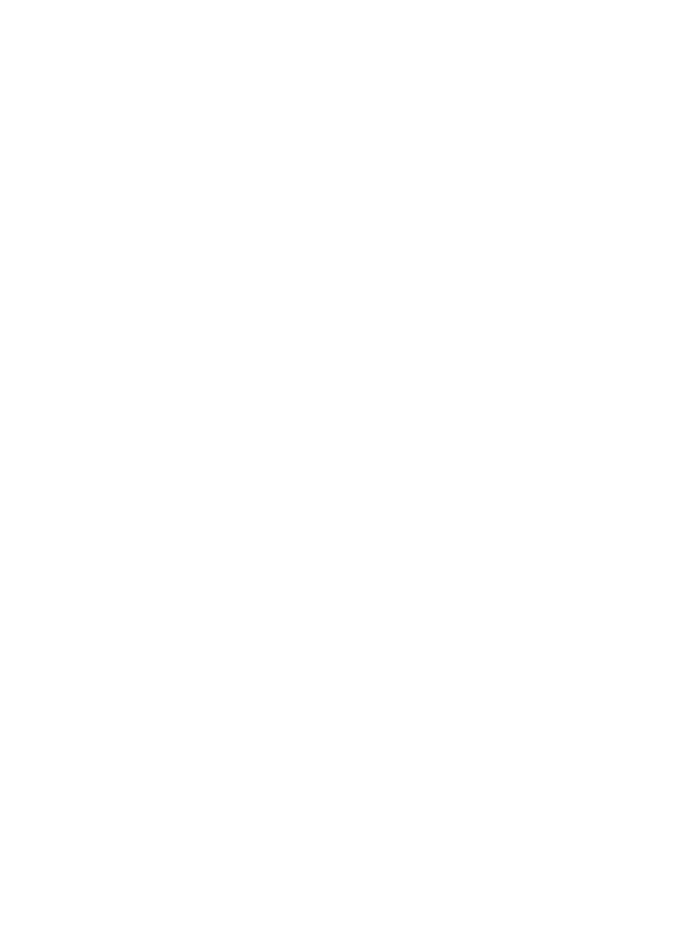
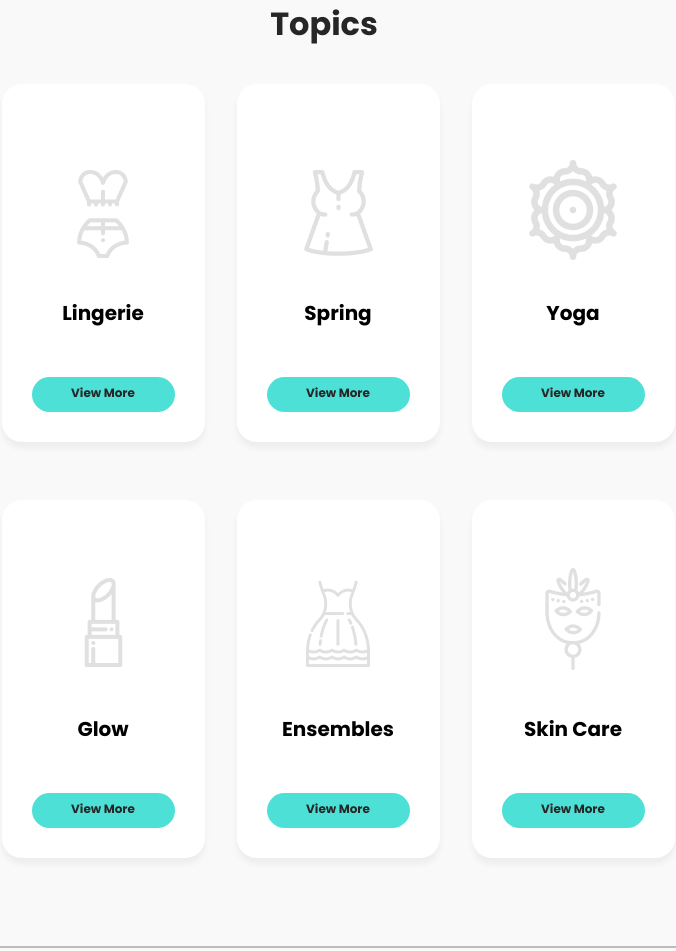
Before and after one commit to gnizharadze/Lux-Ventus-b-6, a plain HTML site: page index.html in a window 1280 px wide. Shown: the whole page, without its empty margins (336-1012 px from the left). Before the commit the page ends 800 px from the top, so only its background shows below. Drawn offline with Linux system fonts and the light colour scheme.

Commit message:
Added Topic Section

```diff
--- a/index.html
+++ b/index.html
@@ -8,5 +8,49 @@
     <link href="https://fonts.googleapis.com/css2?family=Poppins:wght@400;500;600;700&display=swap" rel="stylesheet">
 </head>
   </head>
-  <body></body>
+  <body class="container">
+     <!-- Topics Section -->
+
+     <section class="Topics-section">
+      <h1 class="topics-header">Topics</h1>
+      <div class="services">
+          <div class="topic-card">
+              <img src="assets/images/lingerie-underwear.png" alt="Lingerie" class="lingerie-pic">
+              <p class="topics-text-lingerie">Lingerie</p>
+              <a href="#" class="button">View More</a>
+          </div>
+
+          <div class="topic-card">
+              <img src="assets/images/dress.png" alt="spring" class="spring-pic">
+              <p class="topics-text-spring">Spring</p>
+              <a href="#" class="button">View More</a>
+          </div>
+
+          <div class="topic-card">
+              <img src="assets/images/chakra.png" alt="yoga" class="yoga-pic">
+              <p class="topics-text-yoga">Yoga</p>
+              <a href="#" class="button">View More</a>
+          </div>
+
+          <div class="topic-card">
+              <img src="assets/images/lipstick.png" alt="glow" class="glow-pic">
+              <p class="topics-text-glow">Glow</p>
+              <a href="#" class="button">View More</a>
+          </div>
+
+          <div class="topic-card">
+              <img src="assets/images/dress-wedding-dress.png" alt="ensemble" class="ensembles-pic">
+              <p class="topics-text-ensembles">Ensembles</p>
+              <a href="#" class="button">View More</a>
+          </div>
+
+          <div class="topic-card">
+              <img src="assets/images/mask-theater.png" alt="skin-care" class="skin-care-pic">
+              <p class="topics-text-skin-care">Skin Care</p>
+              <a href="#" class="button">View More</a>
+          </div>
+      </div>
+     </section>
+    <div class="border"></div>
+  </body>
 </html>
--- a/style.css
+++ b/style.css
@@ -8,3 +8,179 @@
 body {
   font-family: "Poppins", sans-serif;
 }
+
+
+
+/* ეს იგივე body-ია და თუ გინდათ ან body დატოვეთ თუ გინდათ ეს */
+ .container {
+  font-family: poppins;
+  background-color: #F9F9F9;
+  max-width: 1440px;
+  width: 100%;
+  margin: 0 auto;
+}
+
+
+
+/* Topics Section */
+
+
+
+.topics-header {
+  width: 282px;
+  height: 36px;
+  font-weight: 700;
+  font-size: 32px;
+  color: #262626;
+  margin-left: 84px;
+
+}
+
+.topic-card {
+  display: flex;
+  flex-direction: column;
+  gap: 20px 85px;
+  width: max-content;
+  padding: 51px 30px 30px 30px;
+  background-color: #ffffff;
+  align-items: center;
+  margin-top: 48px;
+  border-radius: 20px;
+  box-shadow: 0 6px 6px #0000000D ;
+}
+
+.topic-card:hover {
+  transform: translateY(-10px);
+  cursor: pointer;
+}
+
+
+
+.lingerie-pic, .spring-pic{
+  margin-top: 51px;
+}
+
+.yoga-pic {
+  margin-top: 41px;
+}
+
+.glow-pic {
+  margin-top: 43px;
+}
+
+.ensembles-pic {
+  margin-top: 46px;
+}
+
+.skin-care-pic {
+  margin-top: 33px;
+}
+
+.topics-text-lingerie, .topics-text-spring, .topics-text-yoga,
+.topics-text-glow, .topics-text-ensembles, .topics-text-skin-care{
+  font-weight: 700;
+  font-size: 20px;
+  line-height: 30px;
+
+}
+
+.topics-text-lingerie {
+  margin-top: 20px;
+}
+
+.topics-text-spring {
+  margin-top: 5px;
+}
+
+.topics-text-yoga {
+  margin-top: 18px;
+}
+
+.topics-text-glow, .topics-text-ensembles {
+  margin-top: 27px;
+}
+
+.topics-text-skin-care {
+  margin-top: 24px;
+}
+
+.services {
+  display: flex;
+  justify-content: center;
+  align-items: center;
+  gap: 10px;
+}
+
+.button {
+  background-color: #4CE0D7;
+  margin-top: 29px;
+  width: 143px;
+  height: 35px;
+  text-align: center;
+  padding-top: 7px;
+  border-radius: 40px;
+  color: #262626;
+  font-weight: 700;
+  font-size: 12px;
+  line-height: 18px;
+  text-decoration: none;
+}
+
+.button:hover {
+  background-color: #262626;
+  color: #4CE0D7;
+}
+
+.border {
+  border: 1px solid #BCBCBC;;
+  width: 1267px;
+  margin-top: 87.5px;
+  margin-bottom: 52px;
+  margin-left: 85px;
+
+}
+
+
+@media (max-width:1445px) {
+  .border {
+      width: 85%;
+  }
+}
+
+@media (max-width:1290px) {
+  .services {
+      display: grid;
+      grid-template-columns: repeat(3, 225px);
+      justify-content: center;
+      margin-left: 90px;
+  }
+
+  .topic-card {
+      padding: 35px 30px 30px 30px;
+  }
+
+  .topics-header{
+      text-align: center;
+      width: 90%;
+  }
+}
+
+@media (max-width:1140px) {
+  .services {
+      display: grid;
+      grid-template-columns: repeat(2, 225px);
+      justify-content: center;
+      margin-left: 90px;
+  }
+
+}
+
+@media(max-width:900px){
+  .topics-header{
+      font-size: 30px;
+  }
+
+  .topic-card {
+      padding: 3px 30px 30px 30px;
+  }
+}
```
Also changed, not shown: assets/images/chakra.png (added), assets/images/dress-wedding-dress.png (added), assets/images/dress.png (added), assets/images/lingerie-underwear.png (added), assets/images/lipstick.png (added), assets/images/mask-theater.png (added), chakra.png (added), dress-wedding-dress.png (added), dress.png (added), lingerie-underwear.png (added), lipstick.png (added), mask-theater.png (added).
